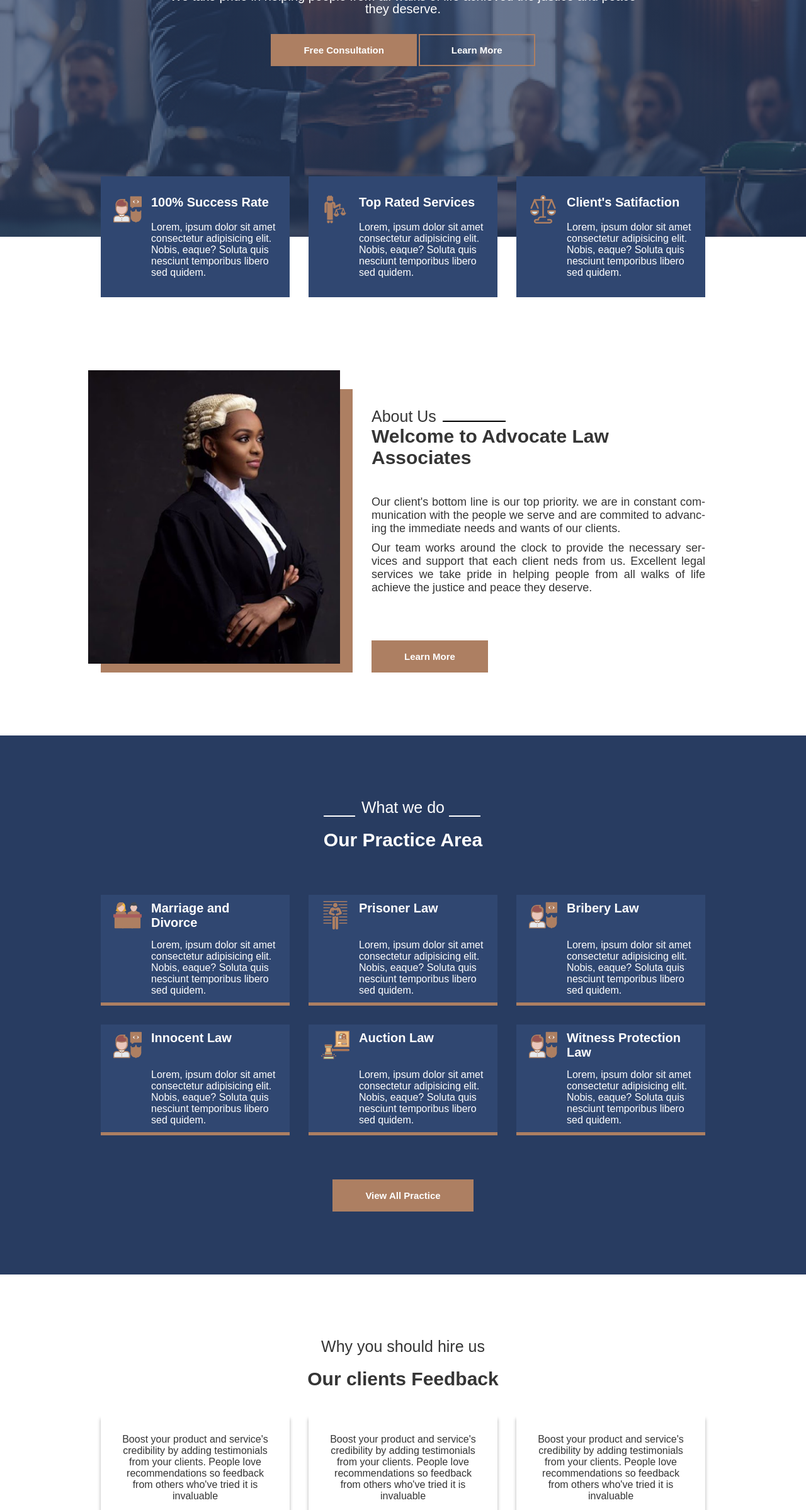
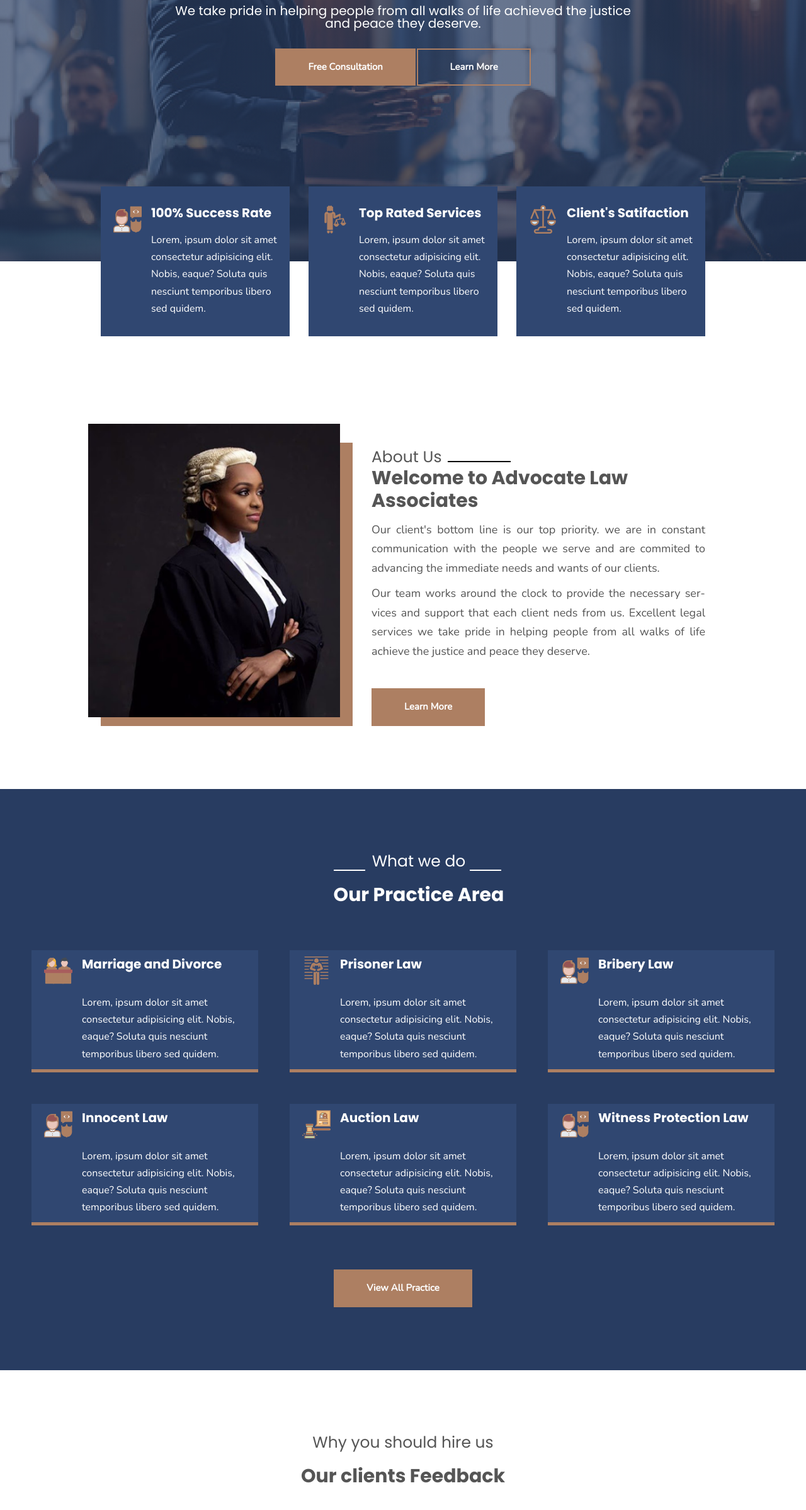
Before and after one commit to Eko-U/advocate-law, a website: page index.html in a window 1280 px wide. Shown: the part 402-2800 px from the top of the page at 63% size. Drawn offline with nearby package versions, Linux system fonts and the light colour scheme; a web font is replaced by a local one.

Commit message:
responsive

```diff
--- a/index.html
+++ b/index.html
@@ -9,14 +9,14 @@
 
   <link rel="preconnect" href="https://fonts.googleapis.com">
   <link rel="preconnect" href="https://fonts.gstatic.com" crossorigin>
-  <link href="https://fonts.googleapis.com/css2?family=Inter:wght@300;400&family=Libre+Baskerville:wght@400;700&family=Poor+Story&display=swap" rel="stylesheet">
+  <link href="https://fonts.googleapis.com/css2?family=Nunito&family=Poor+Story&family=Poppins:wght@400;700&display=swap" rel="stylesheet">
 
   <link rel="stylesheet" href="css/style.css">
 </head>
 <body class="container">
   <div class="nav-top">
     <div class="nav-top__call">
-      <p class="nav-top__call--text body-copy--smal">Call Us Now</p>
+      <p class="nav-top__call--text body-copy--small">Call Us Now</p>
       <p class="nav-top__call--number">
         <svg class="icon nav-top__phone">
           <use xlink:href="img/sprite.svg#icon-phone"></use>
@@ -24,7 +24,7 @@
        <span class="body-copy--small"> 08000098765</span>
       </p>
     </div>
-    <p class="nav-top__consult">Free Consultation</p>
+    <p class="nav-top__consult body-copy--small">Free Consultation</p>
   </div>
   <nav class="navigation">
     <div class="logo">
@@ -162,15 +162,15 @@
     <div class="review__clients">
       <div class="reveiew__client--1">
         <p class="body-copy">Boost your product and service's credibility by adding testimonials from your clients. People love recommendations so feedback from others who've tried it is invaluable</p>
-        <p>-Hannah Oscar</p>
+        <p class="body-copy--big">-Hannah Oscar</p>
       </div>
       <div class="reveiew__client--2">
         <p class="body-copy">Boost your product and service's credibility by adding testimonials from your clients. People love recommendations so feedback from others who've tried it is invaluable</p>
-        <p>-Ehpraim Isaiah</p>
+        <p class="body-copy--big">-Ehpraim Isaiah</p>
       </div>
       <div class="reveiew__client--3">
         <p class="body-copy">Boost your product and service's credibility by adding testimonials from your clients. People love recommendations so feedback from others who've tried it is invaluable</p>
-        <p>-Glory Eromosele</p>
+        <p class="body-copy--big">-Glory Eromosele</p>
       </div>
     </div>
   </div>
--- a/sass/abstracts/_mixins.scss
+++ b/sass/abstracts/_mixins.scss
@@ -29,3 +29,9 @@
     };
   }
 }
+
+
+%font-family {
+  font-family: 'Poppins', sans-serif;
+  line-height: 1.2;
+}
--- a/sass/abstracts/_variables.scss
+++ b/sass/abstracts/_variables.scss
@@ -1,6 +1,6 @@
 // FONT FAMILY
-$font-primary: 'Inter', sans-serif;
-$font-secondary: 'Libre Baskerville', serif;
+$font-primary: 'Nunito', sans-serif;
+$font-secondary: 'Poppins', sans-serif;
 $font-tertiary: 'Poor Story', cursive;
 
 // COLOR
--- a/sass/base/_base.scss
+++ b/sass/base/_base.scss
@@ -20,7 +20,8 @@ html {
 
 body {
   font-family: 'Nunito', sans-serif;
-  font-weight: 500;
-  color: $color-black;
+  line-height: 1.7;
+  font-weight: 400;
+  color: #555;
   box-sizing: inherit;
 }
--- a/sass/base/_typography.scss
+++ b/sass/base/_typography.scss
@@ -1,5 +1,5 @@
 .heading-primary {
-  font-family: 'Nunito', sans-serif;
+  @extend %font-family;
   line-height: 1;
   color: #fff;
 
@@ -32,6 +32,7 @@
 }
 
 .heading-secondary {
+  @extend %font-family;
   font-size: 3rem;
   @include responsive(phone) {
     font-size: 2.5rem;
@@ -39,6 +40,7 @@
 }
 
 .heading-tertiary {
+  @extend %font-family;
   font-size: 2.5rem;
   font-weight: 400;
     @include responsive(phone) {
@@ -47,5 +49,6 @@
 }
 
 .heading-4 {
+  @extend %font-family;
   font-size: 2rem;
 }
--- a/sass/layout/_layout.scss
+++ b/sass/layout/_layout.scss
@@ -30,11 +30,12 @@
 
 .benefit {
   grid-column: center-start / center-end;
+
     @include responsive(tab-land) {
       display: grid;
-      grid-template-columns: subgrid;
-    grid-column: 1 / -1;
-    background-color: #f7f7f7;
+      grid-template-columns: repeat(auto-fit, minmax(25rem, 1fr));
+      grid-column: 1 / -1;
+      background-color: #f7f7f7;
   }
 }
 
--- a/sass/pages/_home.scss
+++ b/sass/pages/_home.scss
@@ -73,13 +73,20 @@
   color: $color-white;
   display: grid;
   grid-template-columns: 5rem repeat(3, 1fr) 5rem;
-  grid-template-columns: subgrid;
+  // grid-template-columns: subgrid;
   row-gap: 7rem;
+   @media only screen and (max-width: 25em) {
+    grid-template-columns: 1fr;
+  }
 
   .heading {
     grid-row: 1 / 2;
     grid-column: 2 / 8;
     justify-self: center;
+
+    @media only screen and (max-width: 25em) {
+      grid-column: 1 / -1;
+    }
 
     .heading-tertiary {
       display: grid;
@@ -99,11 +106,14 @@
 
   &__content {
     grid-row: 2 / 3;
-    grid-column: 2 / 8;
+    grid-column: 2 / 5;
 
     display: grid;
-    grid-template-columns: repeat(auto-fit, minmax(25rem, 1fr));
-    gap: 3rem;
+    grid-template-columns: repeat(auto-fit, minmax(30rem, 1fr));
+    gap: 5rem;
+    @media only screen and (max-width: 25em) {
+      grid-column: 1 / -1;
+    }
 
     div {
       background-color: $color-primary-light;
@@ -147,7 +157,7 @@
     gap: 3rem;
 
     & > div {
-      box-shadow: 0 .6rem .5rem rgba($color-black, .4);
+      box-shadow: 0 .35rem .7rem rgba(0,0,0, .3);
       border-bottom: 3px solid $color-secondary;
       padding: 3rem;
 
@@ -163,6 +173,7 @@
       & > p:last-child {
         justify-self: end;
         font-style: italic;
+        font-family: 'Poor Story', cursive;
       }
     }
   }
@@ -172,7 +183,7 @@
   transform: translateY(-50%);
 
   @include responsive(tab-land) {
-    padding: 10rem 0;
+    padding: 10rem 5rem;
     transform: translateY(0)
   }
 
@@ -183,6 +194,11 @@
     display: grid;
     grid-template-columns: repeat(auto-fit, minmax(25rem, 1fr));
     gap: 3rem;
+
+    @include responsive(tab-land) {
+    grid-column: 1 / 3;
+     gap: 2rem;
+  }
 
     div {
       color: $color-white;
@@ -222,8 +238,7 @@
 /* padding for all the section */
 .about-us,
 .work-do,
-.review,
-.benefit {
+.review {
   @media only screen and (max-width: 25em) {
     padding-left: $spacing-sm;
     padding-right: $spacing-sm;
```
Also changed, not shown: css/style.css.
